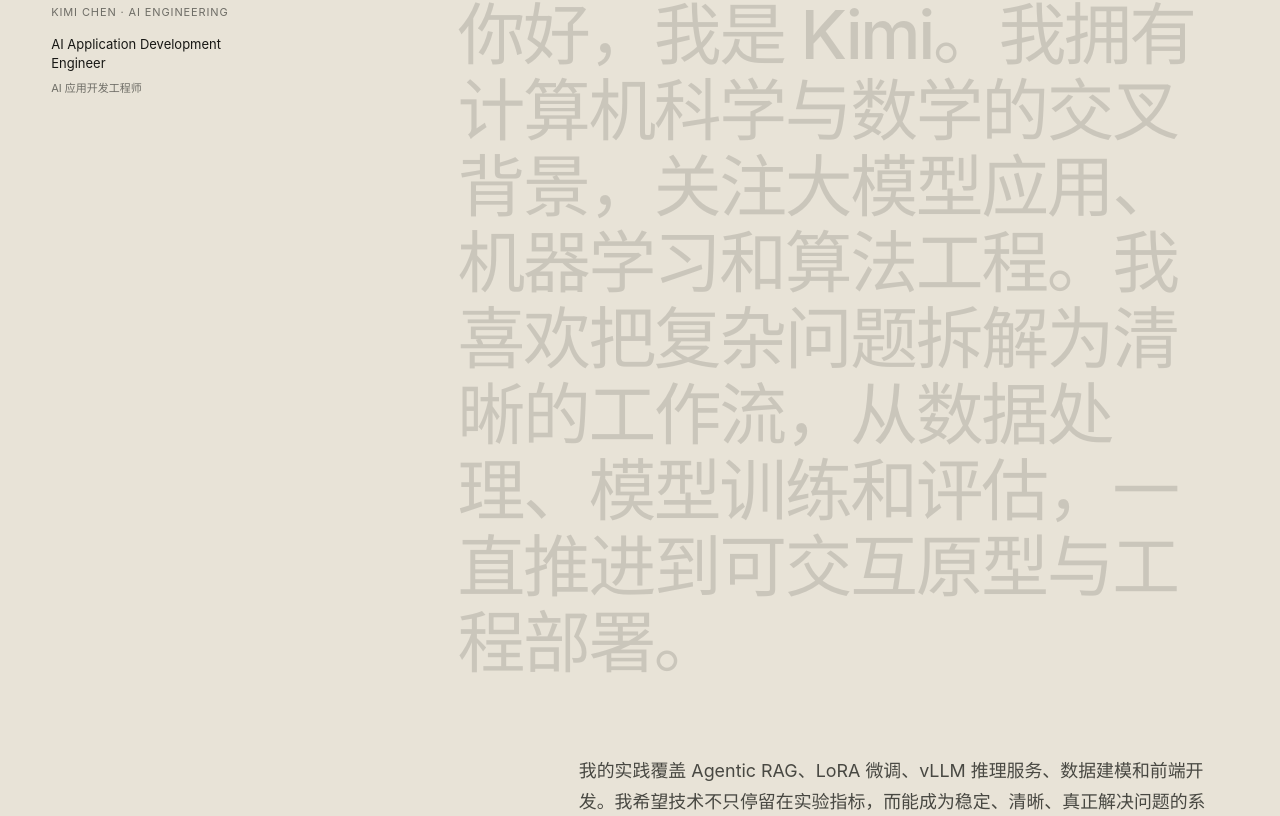
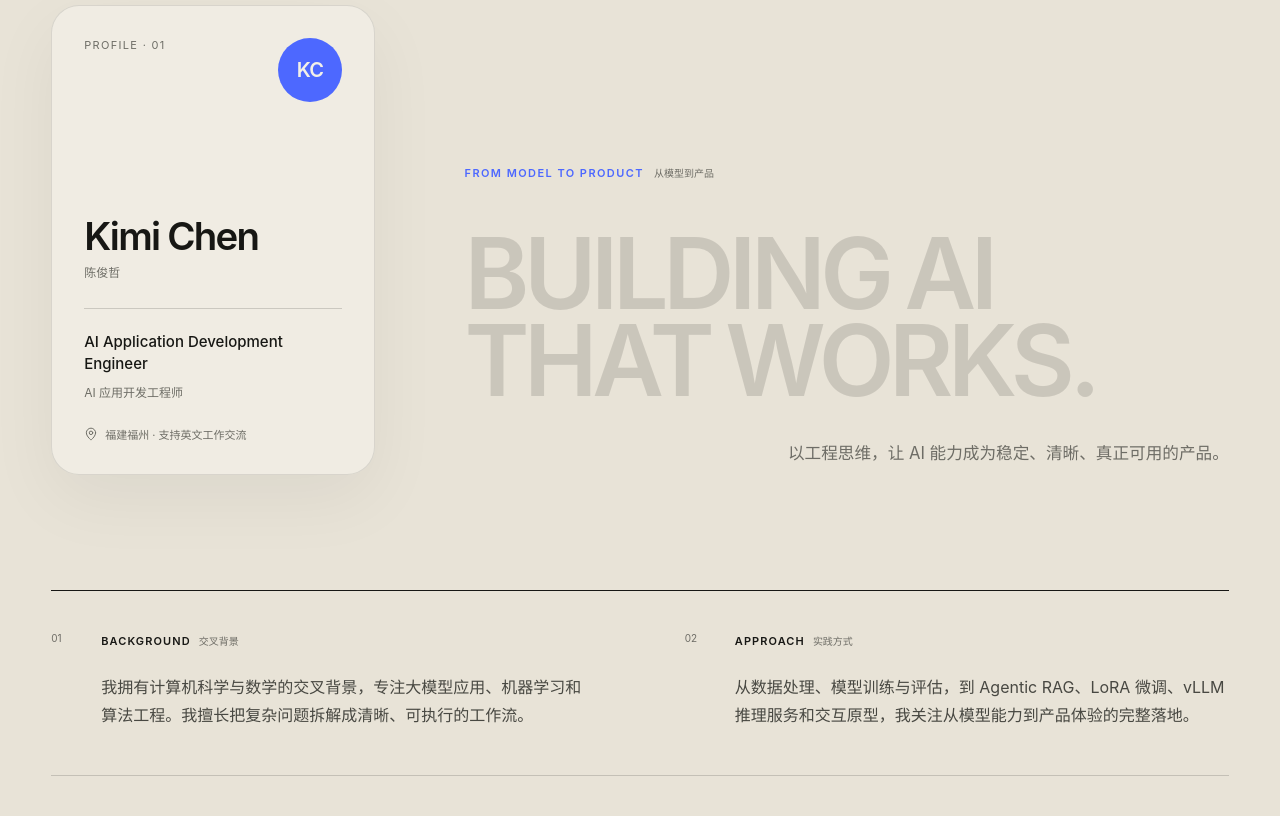
Before and after one commit to KimiChen2000/KimiChen2000.github.io, a React (Vite) app: page / in a window 1280 px wide. Shown: the part 1084-1900 px from the top of the page. Built offline with nearby package versions, Linux system fonts and the light colour scheme.

Commit message:
Redesign the about section

```diff
--- a/src/App.jsx
+++ b/src/App.jsx
@@ -409,8 +409,6 @@ function App() {
     }
   }, [])
 
-  const aboutWords = Array.from(profile.about)
-
   return (
     <div className="site" ref={rootRef}>
       {!loaded && <Loader />}
@@ -483,23 +481,56 @@ function App() {
           </div>
 
           <div className="about-layout">
-            <aside data-reveal>
-              <p>{profile.eyebrow}</p>
-              <span>{profile.role}<small>{profile.roleZh}</small></span>
+            <aside className="about-profile" data-reveal>
+              <div className="about-profile-top">
+                <span>PROFILE · 01</span>
+                <div className="about-avatar" aria-hidden="true">{profile.initials}</div>
+              </div>
+              <div className="about-profile-name">
+                <strong>{profile.fullName}</strong>
+                <small>{profile.chineseName}</small>
+              </div>
+              <div className="about-profile-role">
+                <p>{profile.role}</p>
+                <small>{profile.roleZh}</small>
+              </div>
+              <div className="about-profile-location">
+                <MapPin size={14} strokeWidth={1.7} />
+                <span>{profile.location}</span>
+              </div>
             </aside>
             <div className="about-story">
-              <p className="about-copy">
-                {aboutWords.map((word, index) => (
-                  <span className="story-word" key={`${word}-${index}`}>{word}</span>
+              <p className="about-kicker" data-reveal>
+                {profile.aboutKicker}<small>{profile.aboutKickerZh}</small>
+              </p>
+              <h2 className="about-copy">
+                {profile.aboutHeadline.map((line) => (
+                  <span className="about-copy-line" key={line}>
+                    {line.split(' ').map((word, index) => (
+                      <span className="story-word" key={`${word}-${index}`}>{word}</span>
+                    ))}
+                  </span>
                 ))}
-              </p>
-              <p className="about-secondary" data-reveal>{profile.philosophy}</p>
+              </h2>
+              <p className="about-headline-zh" data-reveal>{profile.aboutHeadlineZh}</p>
             </div>
           </div>
 
+          <div className="about-narrative">
+            <article data-reveal>
+              <span>01</span>
+              <div><strong>BACKGROUND</strong><small>交叉背景</small><p>{profile.about}</p></div>
+            </article>
+            <article data-reveal>
+              <span>02</span>
+              <div><strong>APPROACH</strong><small>实践方式</small><p>{profile.philosophy}</p></div>
+            </article>
+          </div>
+
           <div className="stats">
-            {profile.stats.map((stat) => (
+            {profile.stats.map((stat, index) => (
               <div className="stat" data-reveal key={stat.label}>
+                <span className="stat-index">0{index + 1}</span>
                 <strong>{stat.value}</strong>
                 <span>{stat.label}<small>{stat.labelZh}</small></span>
               </div>
--- a/src/profile.js
+++ b/src/profile.js
@@ -17,10 +17,14 @@ export const profile = {
   heroTaglineZh: '构建智能系统 · 创造真实价值',
   intro:
     '计算机科学硕士，专注大模型应用、模型微调部署与机器学习，用工程方法把 AI 能力转化为可落地的产品。',
+  aboutKicker: 'FROM MODEL TO PRODUCT',
+  aboutKickerZh: '从模型到产品',
+  aboutHeadline: ['BUILDING AI', 'THAT WORKS.'],
+  aboutHeadlineZh: '以工程思维，让 AI 能力成为稳定、清晰、真正可用的产品。',
   about:
-    '你好，我是 Kimi。我拥有计算机科学与数学的交叉背景，关注大模型应用、机器学习和算法工程。我喜欢把复杂问题拆解为清晰的工作流，从数据处理、模型训练和评估，一直推进到可交互原型与工程部署。',
+    '我拥有计算机科学与数学的交叉背景，专注大模型应用、机器学习和算法工程。我擅长把复杂问题拆解成清晰、可执行的工作流。',
   philosophy:
-    '我的实践覆盖 Agentic RAG、LoRA 微调、vLLM 推理服务、数据建模和前端开发。我希望技术不只停留在实验指标，而能成为稳定、清晰、真正解决问题的系统。',
+    '从数据处理、模型训练与评估，到 Agentic RAG、LoRA 微调、vLLM 推理服务和交互原型，我关注从模型能力到产品体验的完整落地。',
   stats: [
     { value: '03+', label: 'AI / ML PROJECTS', labelZh: '重点 AI / 算法项目' },
     { value: '83%+', label: 'PREDICTION AUC', labelZh: '预测模型 AUC' },
--- a/src/styles.css
+++ b/src/styles.css
@@ -531,78 +531,215 @@ textarea {
 
 .about-layout {
   display: grid;
-  grid-template-columns: 0.65fr 1.65fr;
-  gap: 8vw;
-}
-
-.about-layout aside {
-  display: flex;
+  grid-template-columns: minmax(260px, 0.72fr) 1.7fr;
+  gap: clamp(42px, 7vw, 120px);
+  align-items: stretch;
+}
+
+.about-profile {
+  display: flex;
+  min-height: 470px;
+  padding: clamp(24px, 2.5vw, 38px);
+  border: 1px solid rgba(23, 23, 20, 0.11);
+  border-radius: 28px;
   flex-direction: column;
+  background: rgba(243, 240, 232, 0.72);
+  box-shadow: 0 24px 70px rgba(23, 23, 20, 0.055);
+}
+
+.about-profile-top {
+  display: flex;
+  align-items: flex-start;
+  justify-content: space-between;
+  color: var(--muted);
+}
+
+.about-profile-top > span {
+  font-size: 11px;
+  letter-spacing: 0.12em;
+  text-transform: uppercase;
+}
+
+.about-avatar {
+  display: grid;
+  width: 64px;
+  aspect-ratio: 1;
+  place-items: center;
+  border-radius: 50%;
+  color: var(--paper);
+  background: var(--blue);
+  font-size: 20px;
+  font-weight: 600;
+  letter-spacing: -0.04em;
+}
+
+.about-profile-name {
+  margin-top: auto;
+}
+
+.about-profile-name strong {
+  display: block;
+  font-size: clamp(34px, 3vw, 48px);
+  font-weight: 600;
+  line-height: 1;
+  letter-spacing: -0.045em;
+}
+
+.about-profile-name small,
+.about-profile-role small {
+  display: block;
+  margin-top: 8px;
+  color: var(--muted);
+  font-size: 12px;
+}
+
+.about-profile-role {
+  margin-top: 28px;
+  padding-top: 22px;
+  border-top: 1px solid var(--line);
+}
+
+.about-profile-role p {
+  max-width: 240px;
+  margin: 0;
+  font-size: 15px;
+  font-weight: 500;
+  line-height: 1.45;
+}
+
+.about-profile-location {
+  display: flex;
+  margin-top: 26px;
+  align-items: center;
+  gap: 7px;
+  color: var(--muted);
+  font-size: 11px;
+}
+
+.about-story {
+  display: flex;
+  justify-content: flex-end;
+  flex-direction: column;
+  padding-bottom: 8px;
+}
+
+.about-kicker {
+  margin: 0 0 clamp(30px, 4vw, 58px);
+  color: var(--blue);
+  font-size: 11px;
+  font-weight: 600;
+  letter-spacing: 0.13em;
+}
+
+.about-kicker small {
+  margin-left: 10px;
+  color: var(--muted);
+  font-size: 10px;
+  font-weight: 400;
+  letter-spacing: 0;
+}
+
+.about-copy {
+  margin: 0;
+  font-size: clamp(60px, 7.7vw, 122px);
+  font-weight: 600;
+  line-height: 0.88;
+  letter-spacing: -0.055em;
+}
+
+.about-copy-line {
+  display: block;
+}
+
+.story-word {
+  display: inline-block;
+  margin-right: 0.16em;
+  will-change: opacity;
+}
+
+.about-headline-zh {
+  max-width: 580px;
+  margin: 34px 0 0 auto;
+  color: var(--muted);
+  font-size: clamp(15px, 1.3vw, 19px);
+  line-height: 1.7;
+}
+
+.about-narrative {
+  display: grid;
+  grid-template-columns: repeat(2, 1fr);
+  gap: clamp(35px, 7vw, 110px);
+  margin-top: clamp(80px, 9vw, 135px);
+  padding: 38px 0 45px;
+  border-top: 1px solid var(--ink);
+  border-bottom: 1px solid var(--line);
+}
+
+.about-narrative article {
+  display: grid;
+  grid-template-columns: 34px 1fr;
   gap: 16px;
-  color: var(--muted);
+}
+
+.about-narrative article > span {
+  padding-top: 3px;
+  color: var(--muted);
+  font-size: 10px;
+}
+
+.about-narrative strong {
   font-size: 11px;
-  letter-spacing: 0.08em;
-  text-transform: uppercase;
-}
-
-.about-layout aside p {
-  margin: 0;
-}
-
-.about-layout aside span {
-  max-width: 180px;
-  color: var(--ink);
-  font-size: 13px;
-  line-height: 1.5;
-  letter-spacing: 0;
-  text-transform: none;
-}
-
-.about-layout aside span small {
-  display: block;
-  margin-top: 6px;
-  color: var(--muted);
-  font-size: 11px;
-}
-
-.about-copy {
-  margin: -0.13em 0 0;
-  font-size: clamp(35px, 5.3vw, 82px);
-  font-weight: 500;
-  line-height: 1.12;
-  letter-spacing: -0.035em;
-}
-
-.story-word {
-  will-change: opacity;
-}
-
-.about-secondary {
-  max-width: 650px;
-  margin: 75px 0 0 auto;
+  font-weight: 600;
+  letter-spacing: 0.1em;
+}
+
+.about-narrative small {
+  margin-left: 8px;
+  color: var(--muted);
+  font-size: 10px;
+}
+
+.about-narrative p {
+  max-width: 590px;
+  margin: 24px 0 0;
   color: #484842;
-  font-size: clamp(16px, 1.4vw, 20px);
-  line-height: 1.75;
+  font-size: clamp(15px, 1.25vw, 18px);
+  line-height: 1.78;
 }
 
 .stats {
   display: grid;
   grid-template-columns: repeat(3, 1fr);
-  gap: 22px;
-  margin-top: 120px;
+  gap: 16px;
+  margin-top: clamp(70px, 7vw, 105px);
 }
 
 .stat {
   display: flex;
-  min-height: 190px;
-  padding: 22px 0;
-  border-top: 1px solid var(--ink);
+  min-height: 220px;
+  padding: 26px;
+  border: 1px solid rgba(23, 23, 20, 0.1);
+  border-radius: 24px;
   flex-direction: column;
   justify-content: space-between;
+  background: rgba(243, 240, 232, 0.68);
+  transition: transform 0.4s cubic-bezier(0.22, 1, 0.36, 1), background 0.4s;
+}
+
+.stat:hover {
+  background: var(--paper);
+  transform: translateY(-5px);
+}
+
+.stat .stat-index {
+  color: var(--muted);
+  font-size: 10px;
+  letter-spacing: 0.1em;
 }
 
 .stat strong {
-  font-size: clamp(52px, 7vw, 100px);
+  margin: auto 0 26px;
+  font-size: clamp(52px, 6.5vw, 94px);
   font-weight: 600;
   letter-spacing: -0.045em;
 }
@@ -611,6 +748,11 @@ textarea {
   color: var(--muted);
   font-size: 12px;
   letter-spacing: 0.08em;
+}
+
+.stat > span:last-child {
+  padding-top: 16px;
+  border-top: 1px solid var(--line);
 }
 
 .stat span small {
@@ -1491,9 +1633,8 @@ footer > span:last-child {
     gap: 55px;
   }
 
-  .about-layout aside {
-    flex-direction: row;
-    justify-content: space-between;
+  .about-profile {
+    min-height: 360px;
   }
 
   .work-intro p {
@@ -1610,16 +1751,26 @@ footer > span:last-child {
     font-size: 9px;
   }
 
-  .about-layout aside {
-    flex-direction: column;
+  .about-profile {
+    min-height: 340px;
+    padding: 24px;
   }
 
   .about-copy {
-    font-size: 34px;
-  }
-
-  .about-secondary {
-    margin-top: 45px;
+    font-size: clamp(50px, 15.2vw, 66px);
+    line-height: 0.9;
+    letter-spacing: -0.05em;
+  }
+
+  .about-headline-zh {
+    margin-top: 24px;
+  }
+
+  .about-narrative {
+    grid-template-columns: 1fr;
+    gap: 42px;
+    margin-top: 70px;
+    padding: 32px 0 38px;
   }
 
   .stats {
```
